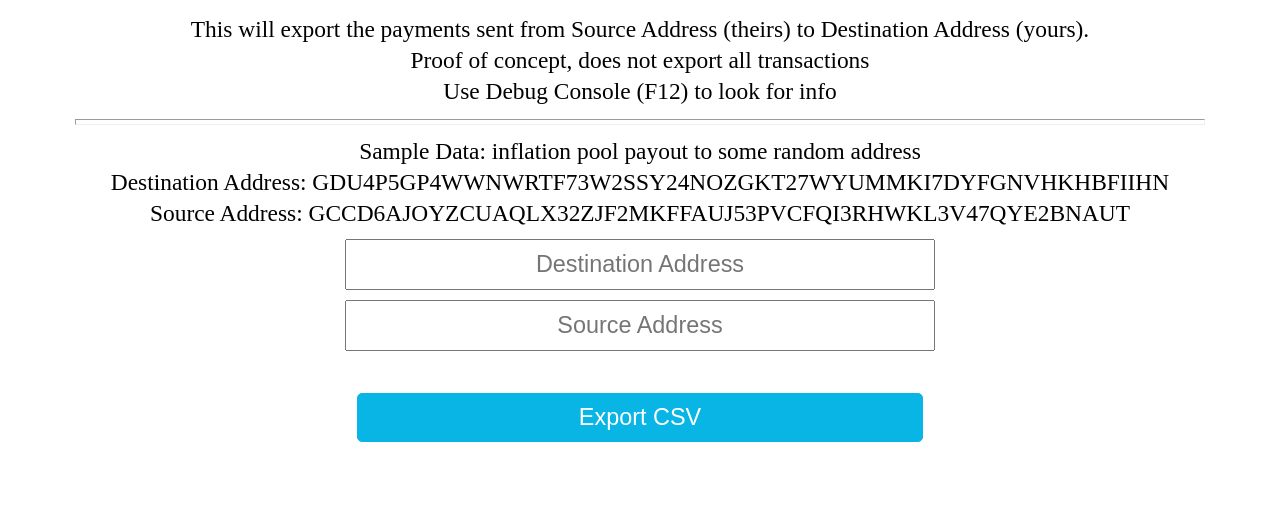
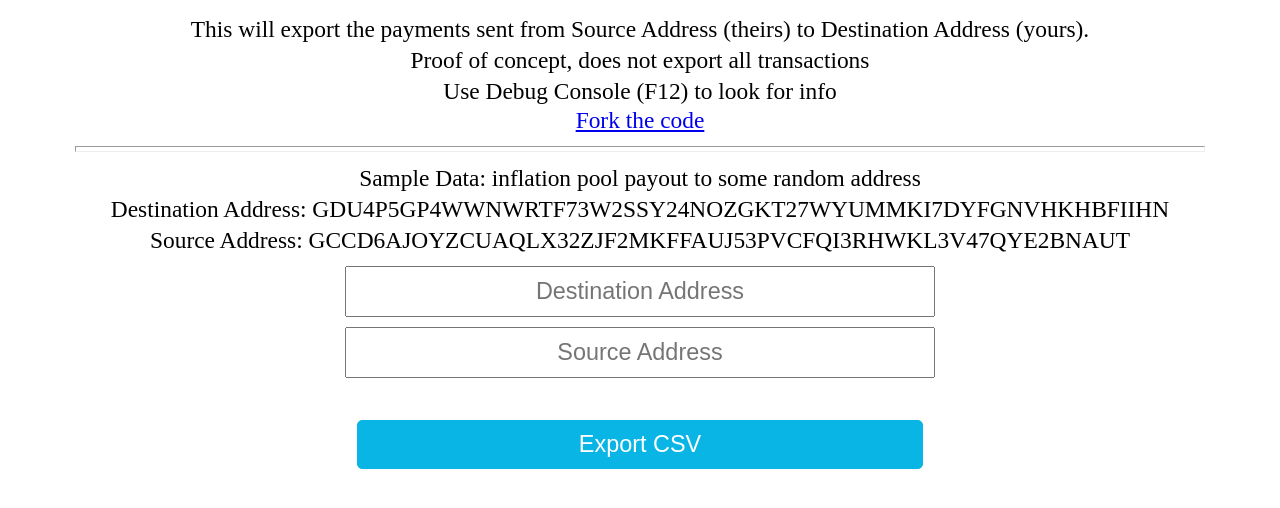
Before and after one commit to ZanderAdam/StellarTransactionExport, a plain HTML site: page index.html in a window 1280 px wide. Drawn offline with Linux system fonts and the light colour scheme.

Commit message:
add fork link

```diff
--- a/index.html
+++ b/index.html
@@ -41,6 +41,7 @@
     <div class="note">This will export the payments sent from Source Address (theirs) to Destination Address (yours).</div>
     <div class="note">Proof of concept, does not export all transactions</div>
     <div>Use Debug Console (F12) to look for info</div>
+    <a href="https://github.com/ZanderAdam/StellarTransactionExport">Fork the code</a>
     <hr>
     <div>Sample Data: inflation pool payout to some random address</div>
     <div>Destination Address: GDU4P5GP4WWNWRTF73W2SSY24NOZGKT27WYUMMKI7DYFGNVHKHBFIIHN</div>
```
